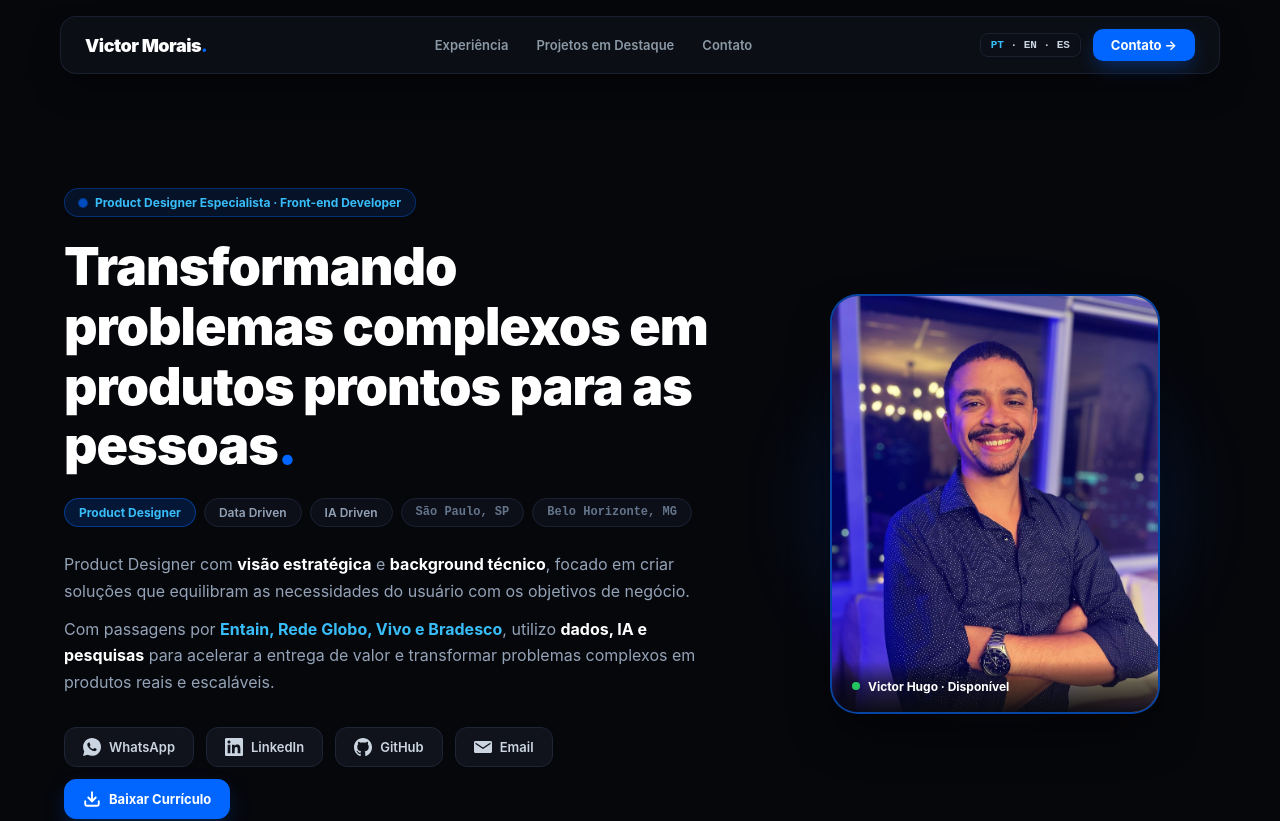
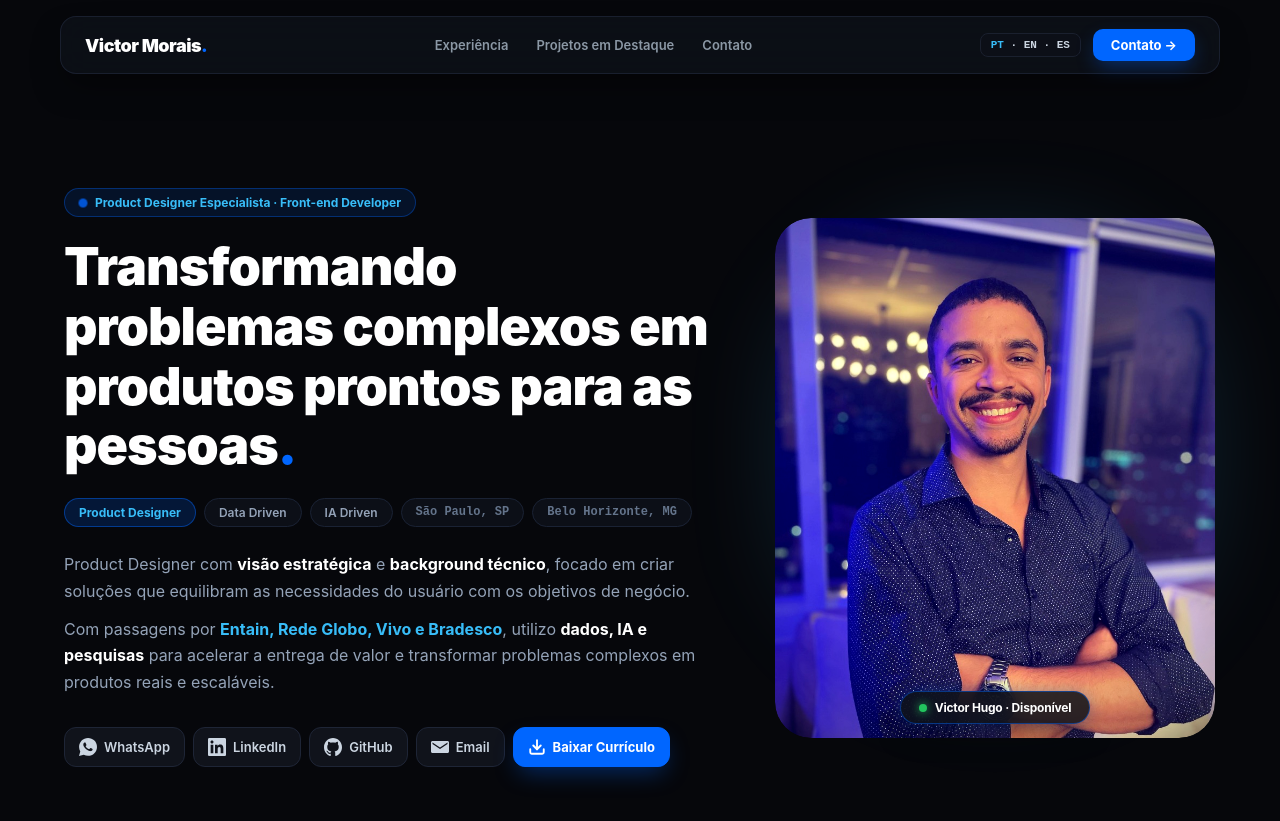
Before and after one commit to dwolfx/portfolio, a React (Vite) app: page /v2 in a window 1280 px wide. Shown: the top 821 px of the page. Built offline with nearby package versions, Linux system fonts and the light colour scheme.

Commit message:
feat(v2): single-line action buttons, 3-column project grid, and enlarged blended portrait

```diff
--- a/src/pages/PortfolioV2.css
+++ b/src/pages/PortfolioV2.css
@@ -235,7 +235,14 @@
   display: flex;
   flex-wrap: wrap;
   align-items: center;
-  gap: 12px;
+  gap: 10px;
+}
+
+@media (min-width: 1024px) {
+  .v2-social-buttons {
+    flex-wrap: nowrap;
+    gap: 8px;
+  }
 }
 
 .v2-social-btn {
@@ -244,12 +251,13 @@
   color: #CBD5E1;
   font-size: 13px;
   font-weight: 600;
-  padding: 10px 18px;
+  padding: 10px 14px;
   border-radius: 12px;
   text-decoration: none;
   display: inline-flex;
   align-items: center;
-  gap: 8px;
+  gap: 7px;
+  white-space: nowrap;
   transition: all 0.2s ease;
 }
 
@@ -263,7 +271,7 @@
   border-color: rgba(0, 102, 255, 0.5);
   color: #FFFFFF;
   transform: translateY(-2px);
-  box-shadow: 0 8px 20px -4px rgba(0, 102, 255, 0.2);
+  box-shadow: 0 8px 20px -4px rgba(0, 102, 255, 0.25);
 }
 
 .v2-social-btn:hover svg {
@@ -285,33 +293,52 @@
   box-shadow: 0 14px 28px -6px rgba(0, 102, 255, 0.6);
 }
 
-/* Foto do Victor com moldura e glow */
+/* Foto do Victor com Presença Monumental e Efeito Fusão Editorial */
 .v2-photo-container {
   display: flex;
   justify-content: center;
+  align-items: center;
   position: relative;
+  width: 100%;
 }
 
 .v2-photo-glow {
   position: absolute;
-  inset: -10px;
-  background: radial-gradient(circle, rgba(0, 102, 255, 0.35) 0%, rgba(6, 7, 11, 0) 70%);
-  filter: blur(24px);
-  border-radius: 32px;
+  inset: -20px;
+  background: radial-gradient(circle at 50% 45%, rgba(0, 102, 255, 0.4) 0%, rgba(56, 189, 248, 0.15) 40%, rgba(6, 7, 11, 0) 72%);
+  filter: blur(36px);
   z-index: 0;
+  pointer-events: none;
 }
 
 .v2-photo-card {
   position: relative;
   z-index: 1;
   width: 100%;
-  max-width: 330px;
-  height: 420px;
-  border-radius: 28px;
+  max-width: 440px;
+  height: 520px;
+  display: flex;
+  flex-direction: column;
+  justify-content: flex-end;
+  align-items: center;
+}
+
+@media (max-width: 1023px) {
+  .v2-photo-card {
+    max-width: 340px;
+    height: 420px;
+  }
+}
+
+.v2-photo-img-wrapper {
+  position: absolute;
+  inset: 0;
+  width: 100%;
+  height: 100%;
   overflow: hidden;
-  border: 2px solid rgba(0, 102, 255, 0.6);
-  background: #10131B;
-  box-shadow: 0 24px 48px -12px rgba(0, 0, 0, 0.7);
+  border-radius: 36px;
+  -webkit-mask-image: radial-gradient(ellipse 95% 88% at 50% 45%, black 50%, rgba(0,0,0,0.8) 72%, transparent 100%);
+  mask-image: radial-gradient(ellipse 95% 88% at 50% 45%, black 50%, rgba(0,0,0,0.8) 72%, transparent 100%);
 }
 
 .v2-photo-img {
@@ -319,23 +346,35 @@
   height: 100%;
   object-fit: cover;
   object-position: top center;
-  transition: transform 0.6s cubic-bezier(0.16, 1, 0.3, 1);
+  filter: contrast(1.05) brightness(1.02);
+  transition: transform 0.6s cubic-bezier(0.16, 1, 0.3, 1), filter 0.6s ease;
 }
 
 .v2-photo-card:hover .v2-photo-img {
   transform: scale(1.04);
+  filter: contrast(1.1) brightness(1.06);
 }
 
 .v2-photo-badge {
-  position: absolute;
-  bottom: 0;
-  left: 0;
-  right: 0;
-  padding: 18px 20px;
-  background: linear-gradient(to top, rgba(8, 9, 14, 0.95), rgba(8, 9, 14, 0.6) 60%, transparent);
-  display: flex;
+  position: relative;
+  z-index: 2;
+  margin-bottom: 14px;
+  padding: 8px 18px;
+  background: rgba(14, 18, 27, 0.85);
+  border: 1px solid rgba(0, 102, 255, 0.45);
+  backdrop-filter: blur(12px);
+  -webkit-backdrop-filter: blur(12px);
+  border-radius: 999px;
+  display: inline-flex;
   align-items: center;
   gap: 8px;
+  box-shadow: 0 12px 28px -6px rgba(0, 0, 0, 0.6), 0 0 16px rgba(0, 102, 255, 0.25);
+  transition: all 0.3s ease;
+}
+
+.v2-photo-card:hover .v2-photo-badge {
+  border-color: rgba(56, 189, 248, 0.7);
+  box-shadow: 0 16px 32px -6px rgba(0, 102, 255, 0.45);
 }
 
 .v2-photo-badge-dot {
@@ -343,12 +382,14 @@
   height: 8px;
   border-radius: 999px;
   background: #22C55E;
+  box-shadow: 0 0 10px #22C55E;
 }
 
 .v2-photo-badge-text {
   font-size: 12px;
   font-weight: 700;
   color: #FFFFFF;
+  letter-spacing: -0.2px;
 }
 
 /* ─── STATEMENT ─── */
@@ -595,7 +636,7 @@
   gap: 28px;
 }
 
-@media (min-width: 768px) {
+@media (min-width: 640px) {
   .v2-projects-grid {
     grid-template-columns: repeat(2, 1fr);
   }
@@ -603,8 +644,8 @@
 
 @media (min-width: 1024px) {
   .v2-projects-grid {
-    grid-template-columns: repeat(2, 1fr);
-    gap: 32px;
+    grid-template-columns: repeat(3, 1fr);
+    gap: 24px;
   }
 }
 
--- a/src/pages/PortfolioV2.jsx
+++ b/src/pages/PortfolioV2.jsx
@@ -218,7 +218,7 @@ const PortfolioV2 = () => {
           </motion.div>
         </div>
 
-        {/* Foto do Victor com moldura Cobalto */}
+        {/* Foto do Victor com Presença Monumental e Efeito Fusão Editorial */}
         <motion.div
           className="v2-photo-container"
           initial={{ opacity: 0, scale: 0.95 }}
@@ -227,7 +227,9 @@ const PortfolioV2 = () => {
         >
           <div className="v2-photo-glow"></div>
           <div className="v2-photo-card">
-            <img src={victorProfile} alt="Victor Morais" className="v2-photo-img" />
+            <div className="v2-photo-img-wrapper">
+              <img src={victorProfile} alt="Victor Morais" className="v2-photo-img" />
+            </div>
             <div className="v2-photo-badge">
               <span className="v2-photo-badge-dot"></span>
               <span className="v2-photo-badge-text">Victor Hugo · Disponível</span>
```
Also changed, not shown: 1 other file (tests, documents, lock files or other folders).
